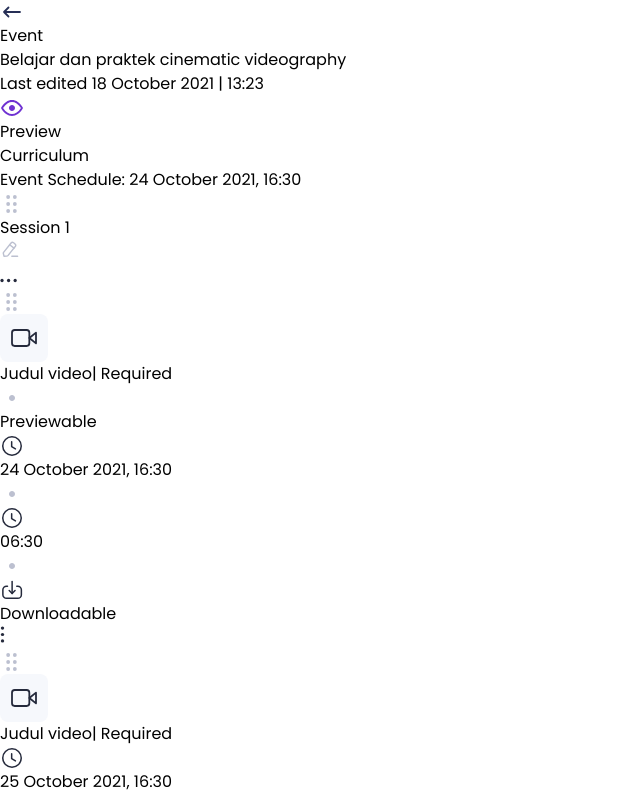
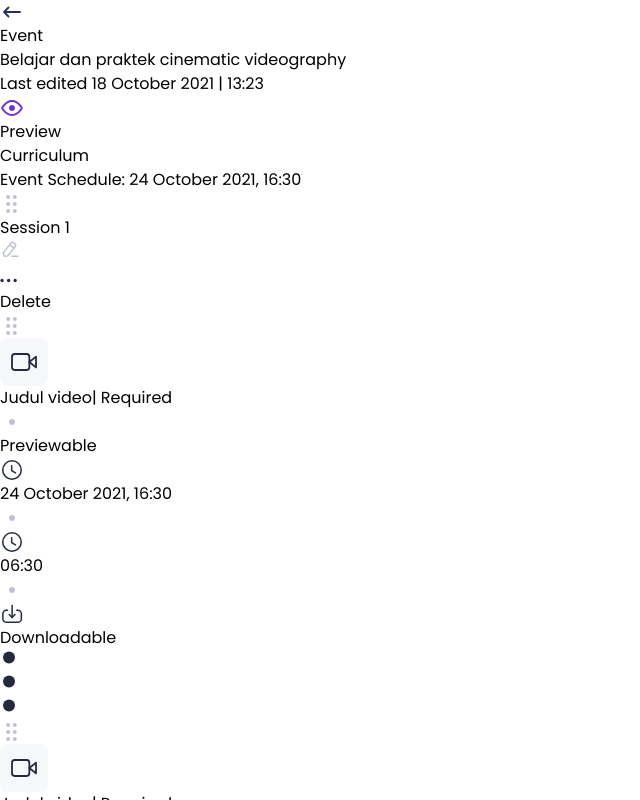
Before and after one commit to RiskySaptra/event-session, a Next.js app: page / in a window 1280 px wide. Both pictures are taken after a click on the button 9 px from the left and 280 px from the top of the page. Shown: the top 800 px of the page, without its empty margins (0-640 px from the left). Built offline with nearby package versions, Linux system fonts and the light colour scheme.

Commit message:
add delete functionality

```diff
--- a/src/app/layout.tsx
+++ b/src/app/layout.tsx
@@ -10,8 +10,8 @@
 });
 
 export const metadata: Metadata = {
-  title: "Create Next App",
-  description: "Generated by create next app",
+  title: "Educat Assessment",
+  description: "Rizky saputra",
 };
 
 export default function RootLayout({ children }: { children: ReactNode }) {
--- a/src/app/page.tsx
+++ b/src/app/page.tsx
@@ -32,7 +32,7 @@
 
   if (!data)
     return (
-      <div className="w-full py-[400px] flex justify-center">Loading...</div>
+      <div className="w-full pt-[300px] flex justify-center">Loading...</div>
     );
 
   return (
@@ -61,9 +61,18 @@
         <CurriculumSection />
         <EventSchedule data={data} />
         <Curriculum state={[data, setData]}>
-          {(props) => <LessonMaterial {...props} />}
+          {(props) => <LessonMaterial {...props} state={[data, setData]} />}
         </Curriculum>
         <AddSessionModal state={[data, setData]} />
+        <button
+          className="bg-green-400 p-1 rounded-md text-sm"
+          onClick={() => {
+            localStorage.removeItem("data");
+            location.reload();
+          }}
+        >
+          Reset Data (reset to default)
+        </button>
       </div>
     </main>
   );
--- a/src/components/curiculum/curiculum.tsx
+++ b/src/components/curiculum/curiculum.tsx
@@ -7,10 +7,11 @@
   Draggable,
 } from "@hello-pangea/dnd";
 import { FC, useState } from "react";
-import Image from "next/image";
 import { reorder, setEventItem } from "@/utils/function";
 import AddLesson from "@/components/curiculum/add-lesson-dropdown.tsx/add-lesson";
 import EditableField from "@/components/editable-text";
+import Image from "next/image";
+import DeleteButton from "@/components/delete-button";
 
 const Curriculum: FC<CurriculumProps> = ({ state, children }) => {
   const [data, setData] = state;
@@ -54,6 +55,13 @@
     setEventItem(shallowCopy);
     setData(shallowCopy);
     return;
+  };
+
+  const deleteData = (deleteIndex: number) => {
+    const shallowCopy = { ...data };
+    shallowCopy.curriculum.splice(deleteIndex, 1);
+    setData(shallowCopy);
+    setEventItem(shallowCopy);
   };
 
   const getListStyle = (isDraggingOver: boolean) =>
@@ -100,22 +108,18 @@
                         <EditableField state={[data, setData]} index={index} />
                       </div>
 
-                      <div className="flex px-8 pt-4 pb-2">
-                        <button className="bg-[#F6F8FC] py-4 px-[9px] rounded-md ml-3">
-                          <Image
-                            src="/horizontal-dot.svg"
-                            alt="options-icon"
-                            width={18}
-                            height={18}
-                            priority
-                          />
-                        </button>
+                      <div className="relative flex px-8 pt-4 pb-2">
+                        <DeleteButton
+                          onDelete={() => deleteData(index)}
+                          icon="horizontal"
+                        />
                       </div>
                     </div>
 
                     {children({
                       ...session,
                       isDisabeld: session.curriculum_id !== activeDropable,
+                      curriculumIndex: index,
                     })}
 
                     <AddLesson state={[data, setData]} index={index} />
--- /dev/null
+++ b/src/components/delete-button.tsx
@@ -0,0 +1,39 @@
+import { useState } from "react";
+import Image from "next/image";
+
+const DeleteButton = ({
+  onDelete,
+  icon,
+}: {
+  onDelete: () => void;
+  icon: string;
+}) => {
+  const [open, setOpen] = useState<boolean>(false);
+  return (
+    <div className="relative">
+      <button
+        onClick={() => setOpen(!open)}
+        className="bg-[#F6F8FC] rounded-md ml-3 flex justify-center items-center w-[36px] h-[36px]"
+      >
+        <Image
+          src={`/${icon}-dot.svg`}
+          alt="options-icon"
+          width={18}
+          height={18}
+          className="w-auto h-auto"
+          priority
+        />
+      </button>
+      {open && (
+        <div
+          onClick={onDelete}
+          className="bg-white border-[1px] absolute bottom-[-40px] z-10 rounded-md p-1"
+        >
+          <button className="text-gray-500 hover:text-red-600">Delete</button>
+        </div>
+      )}
+    </div>
+  );
+};
+
+export default DeleteButton;
--- a/src/components/lesson-material.tsx
+++ b/src/components/lesson-material.tsx
@@ -1,12 +1,17 @@
 import dayjs from "dayjs";
-import { FC } from "react";
-import { LessonMaterial, LessonMaterialProps } from "../utils/interface";
+import { Dispatch, FC, SetStateAction } from "react";
+import {
+  EventData,
+  LessonMaterial,
+  LessonMaterialProps,
+} from "../utils/interface";
 import Image from "next/image";
-import { secondsToMinutes } from "@/utils/function";
+import { secondsToMinutes, setEventItem } from "@/utils/function";
 import { _eventData_ } from "../utils/constant";
 import { Draggable, Droppable } from "@hello-pangea/dnd";
+import DeleteButton from "@/components/delete-button";
 
-const LessonMaterialItem: FC<LessonMaterial> = ({
+const LessonMaterialItem: FC<LessonMaterial & { onDelete: () => void }> = ({
   lesson_name,
   lesson_schedule,
   lesson_duration,
@@ -14,6 +19,7 @@
   is_previewable,
   lesson_type,
   is_downloadable,
+  onDelete,
 }) => {
   return (
     <div className="flex py-2 px-1">
@@ -117,7 +123,8 @@
               </>
             )}
           </p>
-          <button className="bg-[#F6F8FC] py-2 px-4 rounded-md ml-3">
+          <DeleteButton onDelete={onDelete} icon="vertical" />
+          {/* <button className="bg-[#F6F8FC] py-2 px-4 rounded-md ml-3">
             <Image
               src="/vertical-dot.svg"
               alt="options-icon"
@@ -125,22 +132,39 @@
               height={5}
               priority
             />
-          </button>
+          </button> */}
         </div>
       </div>
     </div>
   );
 };
 
-const LessonMaterial: FC<LessonMaterialProps> = ({
+const LessonMaterial: FC<
+  LessonMaterialProps & {
+    state: [EventData, Dispatch<SetStateAction<EventData | undefined>>];
+  }
+> = ({
   curriculum_id,
   lesson_material,
   isDisabeld,
+  state,
+  curriculumIndex,
 }) => {
+  const [data, setData] = state;
   const getListStyle = (isDraggingOver: boolean) =>
     isDraggingOver ? "bg-gray-50 rounded-md" : "rounded-md";
   const getItemStyle = (isDragging: boolean) =>
     isDragging ? "border rounded-md bg-[#FBFAFF] border-[#7800EF]" : "";
+
+  const deleteData = (deleteIndex: number) => {
+    const shallowCopy = { ...data };
+    shallowCopy.curriculum[curriculumIndex].lesson_material.splice(
+      deleteIndex,
+      1
+    );
+    setData(shallowCopy);
+    setEventItem(shallowCopy);
+  };
 
   return (
     <div className="py-2 px-7">
@@ -165,7 +189,10 @@
                     className={getItemStyle(snapshot.isDragging)}
                     style={provided.draggableProps.style}
                   >
-                    <LessonMaterialItem {...lesson} />
+                    <LessonMaterialItem
+                      {...lesson}
+                      onDelete={() => deleteData(idx)}
+                    />
                   </div>
                 )}
               </Draggable>
--- a/src/utils/interface.ts
+++ b/src/utils/interface.ts
@@ -39,4 +39,5 @@
 
 export interface LessonMaterialProps extends Curriculum {
   isDisabeld: boolean;
+  curriculumIndex: number;
 }
```
